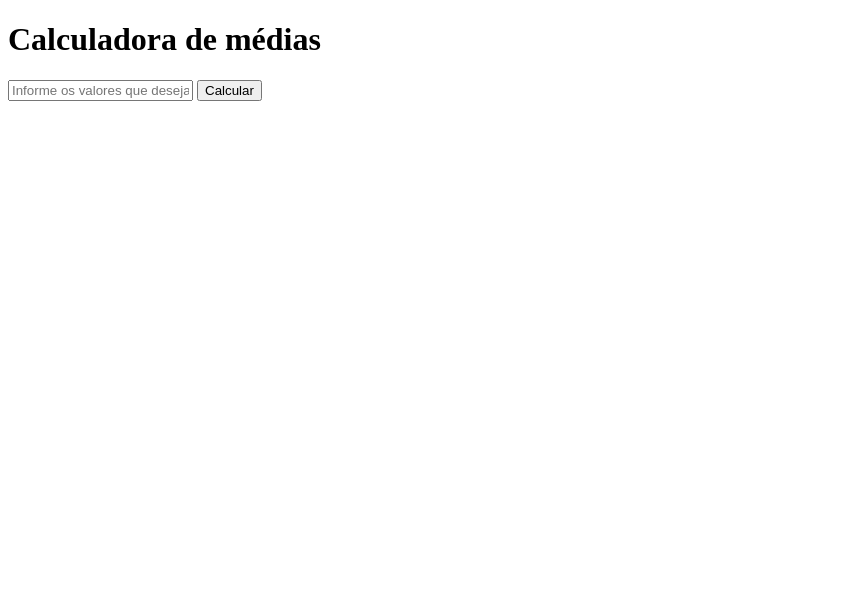
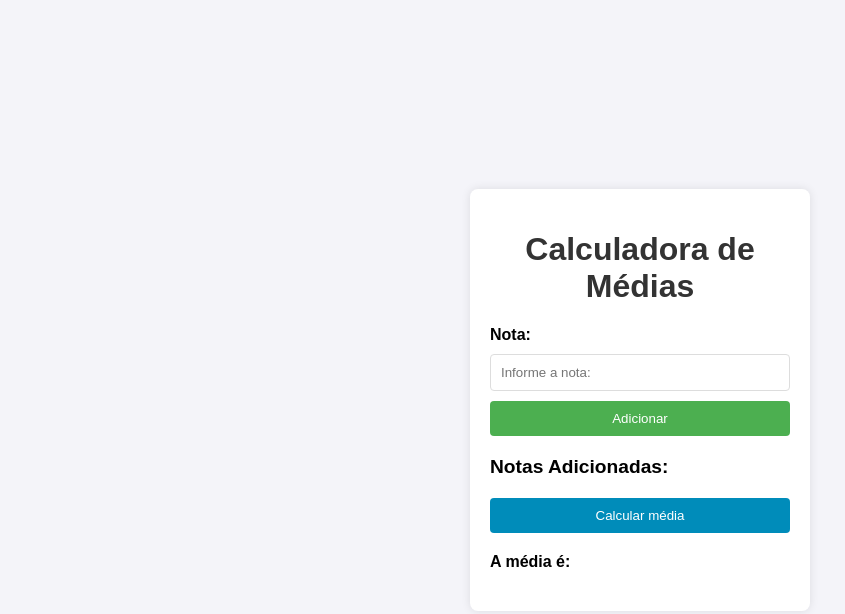
Before and after one commit to Orelhals/CalculaMediaIN, a plain HTML site: page index.html in a window 1280 px wide. Shown: the whole page, without its empty margins (0-845 px from the left). Drawn offline with Linux system fonts and the light colour scheme.

Commit message:
finalizando os estilos e estrutura do html

```diff
--- a/index.html
+++ b/index.html
@@ -3,15 +3,34 @@
   <head>
     <meta charset="UTF-8" />
     <meta name="viewport" content="width=device-width, initial-scale=1.0" />
-    <title>Document</title>
+    <title>Calculadora de Médias</title>
+    <link rel="stylesheet" href="style.css" />
   </head>
   <body>
-    <h1>Calculadora de médias</h1>
-    <input
-      type="value"
-      placeholder="Informe os valores que deseja calcular as médias"
-    />
-    <input type="button" value="Calcular" />
+    <div class="container">
+      <h1>Calculadora de Médias</h1>
+      <div class="input-section">
+        <p>Nota:</p>
+        <input
+          class="local-notas"
+          type="text"
+          placeholder="Informe a nota:"
+          id="nota"
+        />
+        <input id="inNota" type="button" value="Adicionar" />
+      </div>
+      <div class="notas-section">
+        <h2>Notas Adicionadas:</h2>
+        <ul id="listaNotas"></ul>
+      </div>
+      <div class="button-section">
+        <input type="button" value="Calcular média" class="calcular" />
+      </div>
+      <div class="result-section">
+        <p>A média é:</p>
+        <p class="resultado"></p>
+      </div>
+    </div>
+    <script src="main.js"></script>
   </body>
-  <script src="./main.js"></script>
 </html>
--- a/main.js
+++ b/main.js
@@ -0,0 +1,7 @@
+document.getElementById("inNota").addEventListener("click", adicionarNota);
+
+function adicionarNota() {
+  const notaAluno = document.getElementById("nota").value;
+  const notaFormat = Number(notaAluno);
+  console.log(notaFormat);
+}
--- /dev/null
+++ b/style.css
@@ -0,0 +1,99 @@
+body {
+  font-family: Arial, sans-serif;
+  background-color: #f4f4f9;
+  margin: 0;
+  padding: 0;
+  display: flex;
+  justify-content: center;
+  align-items: center;
+  height: 100vh;
+}
+
+.container {
+  background-color: #fff;
+  padding: 20px;
+  border-radius: 8px;
+  box-shadow: 0 0 10px rgba(0, 0, 0, 0.1);
+  width: 300px;
+}
+
+h1 {
+  text-align: center;
+  color: #333;
+}
+
+.input-section,
+.notas-section,
+.button-section,
+.result-section {
+  margin-bottom: 20px;
+}
+
+.input-section p,
+.result-section p {
+  margin: 0;
+  font-weight: bold;
+}
+
+.local-notas {
+  width: calc(100% - 22px);
+  padding: 10px;
+  margin-top: 10px;
+  border: 1px solid #ddd;
+  border-radius: 4px;
+}
+
+#inNota {
+  display: block;
+  margin-top: 10px;
+  padding: 10px;
+  width: 100%;
+  background-color: #4caf50;
+  color: white;
+  border: none;
+  border-radius: 4px;
+  cursor: pointer;
+}
+
+#inNota:hover {
+  background-color: #45a049;
+}
+
+.calcular {
+  display: block;
+  padding: 10px;
+  width: 100%;
+  background-color: #008cba;
+  color: white;
+  border: none;
+  border-radius: 4px;
+  cursor: pointer;
+}
+
+.calcular:hover {
+  background-color: #007bb5;
+}
+
+.notas-section h2 {
+  font-size: 1.2em;
+  margin-bottom: 10px;
+}
+
+.notas-section ul {
+  list-style-type: none;
+  padding: 0;
+}
+
+.notas-section li {
+  background-color: #f9f9f9;
+  margin-bottom: 5px;
+  padding: 10px;
+  border: 1px solid #ddd;
+  border-radius: 4px;
+}
+
+.result-section p.resultado {
+  font-size: 1.2em;
+  font-weight: bold;
+  color: #333;
+}
```
